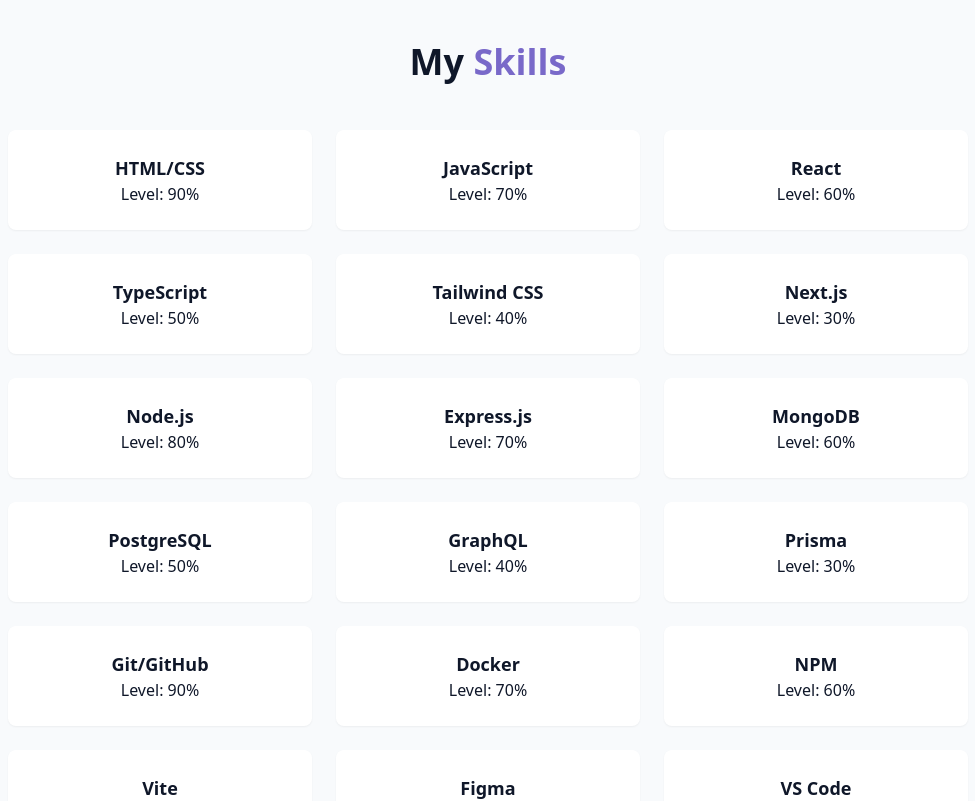
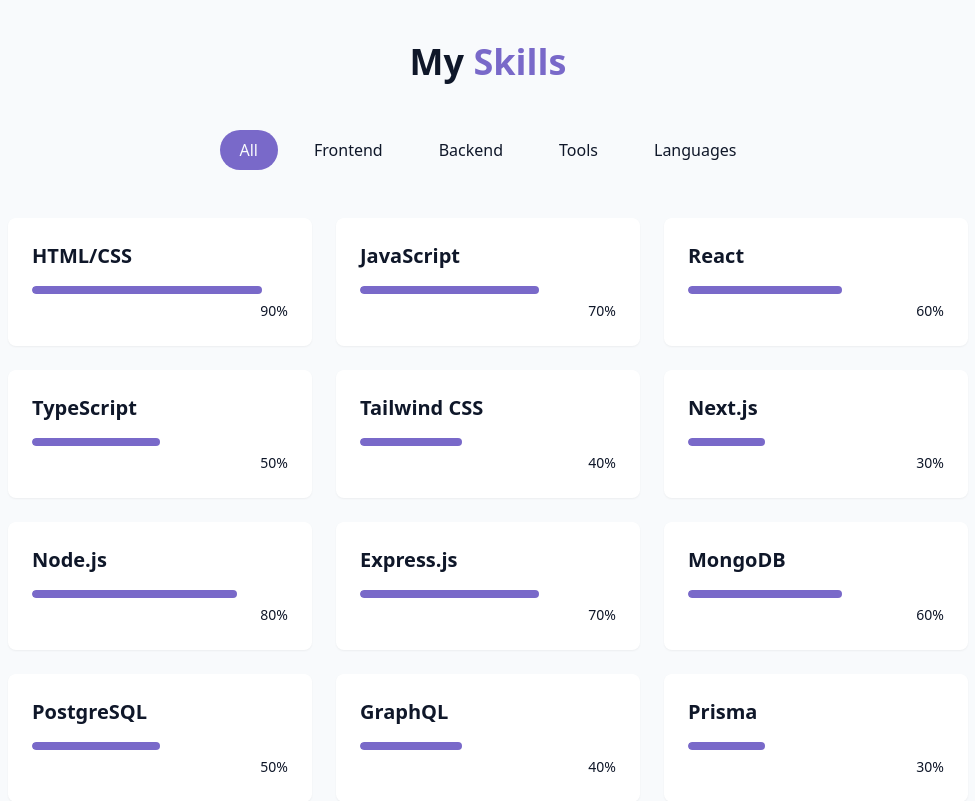
Before and after one commit to bdancost/beautiful_portfolio, a React (Vite) app: page / in a window 1280 px wide. Shown: the part 1560-2361 px from the top of the page, without its empty margins (152-1127 px from the left). Built offline with nearby package versions, Linux system fonts and the light colour scheme.

Commit message:
Adicionando o filter para seleçao de skills

```diff
--- a/src/components/SkillsSection.jsx
+++ b/src/components/SkillsSection.jsx
@@ -1,3 +1,6 @@
+import { useState } from "react";
+import { cn } from "@/lib/utils";
+
 const skills = [
   //Frontend
   { name: "HTML/CSS", level: 90, category: "Frontend" },
@@ -29,7 +32,14 @@
   { name: "Spanish", level: 100, category: "Languages" },
 ];
 
+const categories = ["all", "Frontend", "Backend", "Tools", "Languages"];
+
 const SkillsSection = () => {
+  const [activeCategory, setActiveCategory] = useState("all");
+
+  const filteredSkills = skills.filter(
+    (skill) => activeCategory === "all" || skill.category === activeCategory
+  );
   return (
     <section id="skills" className="py-24 px-4 relative bg-secondary/30">
       <div className="container mx-auto max-w-5xl">
@@ -37,15 +47,42 @@
           My <span className="text-primary">Skills</span>
         </h2>
 
+        <div className="flex flex-wrap justify-center gap-4 mb-12">
+          {categories.map((category, key) => (
+            <button
+              key={key}
+              onClick={() => setActiveCategory(category)}
+              className={cn(
+                "px-5 py-2 rounded-full transition-colors duration-300 capitalize",
+                activeCategory === category
+                  ? "bg-primary text-primary-foreground"
+                  : "bg-secondary/70 text-foreground hover:bg-secondary"
+              )}
+            >
+              {category}
+            </button>
+          ))}
+        </div>
+
         <div className="grid grid-cols-1 sm:grid-cols-2 lg:grid-cols-3 gap-6">
-          {skills.map((skills, key) => (
+          {filteredSkills.map((skills, key) => (
             <div
               key={key}
               className="bg-card p-6 rounded-lg shadow-xs card-hover"
             >
-              <div>
-                <h3 className="text-lg font-semibold">{skills.name}</h3>
-                <p className="text-muted-foreground">Level: {skills.level}%</p>
+              <div className="text-left mb-4">
+                <h3 className="text-xl font-semibold">{skills.name}</h3>
+              </div>
+              <div className="w-full bg-secondary/50 h-2 rounded-full overflow-hidden">
+                <div
+                  className="bg-primary h-2 rounded-full origin-left animate-[grow_1.5s_ease-out]"
+                  style={{ width: skills.level + "%" }}
+                />
+              </div>
+              <div className="text-right mt-1">
+                <span className="text-sm text-muted-foreground">
+                  {skills.level}%
+                </span>
               </div>
             </div>
           ))}
```
